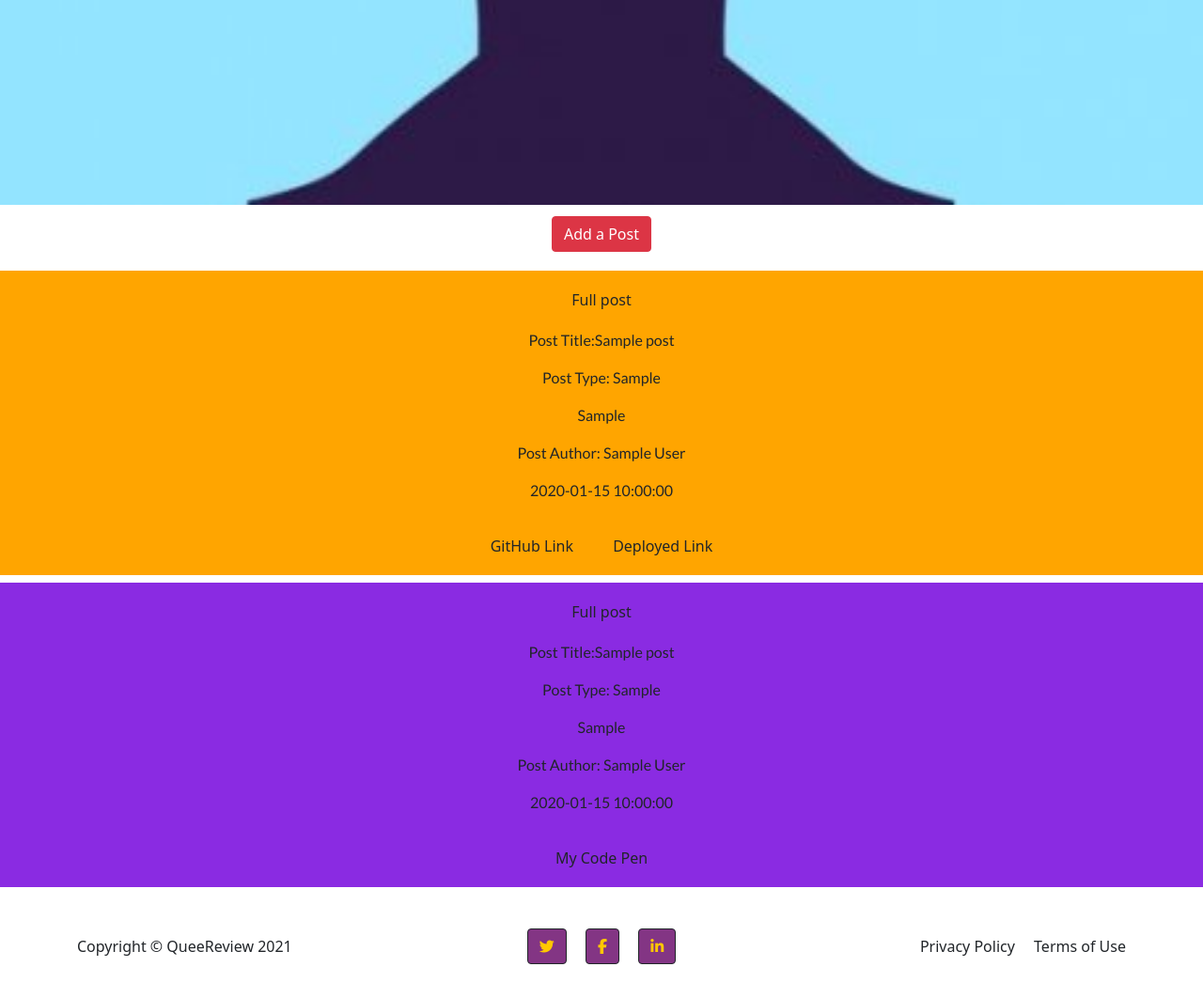
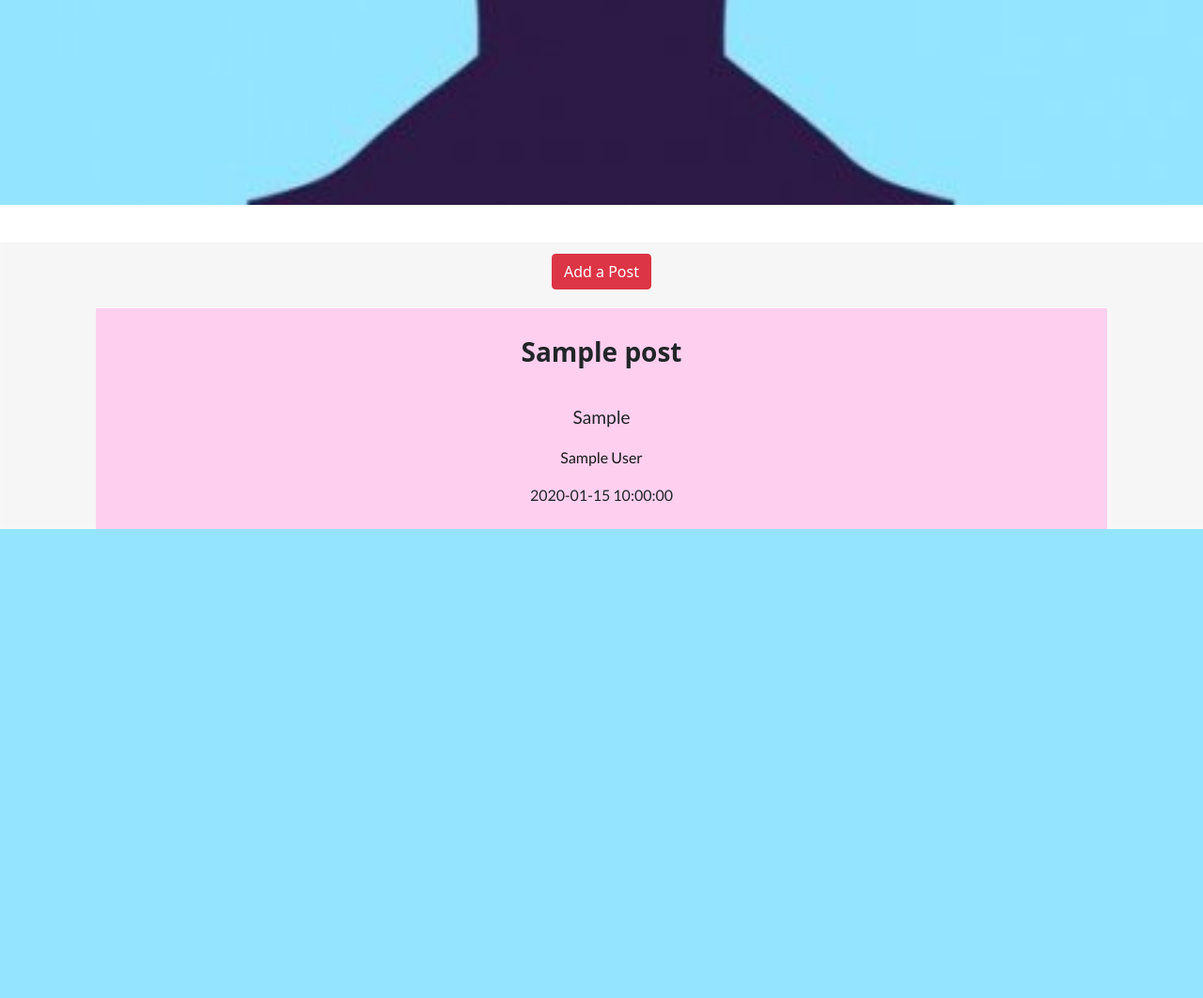
Before and after one commit to Lucy-Glanville-Brown/queereview, a Flask app: page /review_stream in a window 1280 px wide. Shown: the part 906-1968 px from the top of the page at 94% size. After the commit the page ends 1469 px from the top, so only its background shows below. Run offline with Flask 2, Linux system fonts and the light colour scheme; a database or web service that is not in the repository returns one stand-in record (values such as "Sample title"); some libraries are stand-ins or nearby versions.

Commit message:
Added back ground to poststream

```diff
--- a/static/css/style.css
+++ b/static/css/style.css
@@ -11,6 +11,7 @@ html {
     height: 100%;
     text-align: center;
     box-sizing: border-box;
+    overflow-x: hidden;
 }
 
 /* ---------------------navbar*/
@@ -64,8 +65,21 @@ html {
     justify-content: space-around;
     align-items: center;
     flex-direction: column;
+    margin-bottom: 40px;
 }
 
+.hero-single {
+    background-image: url('/static/img/pridering.png');
+    background-position: center;
+    background-repeat: no-repeat;
+    background-size: cover;
+    height: 50vh;
+    display:flex;
+    justify-content: space-around;
+    align-items: center;
+    flex-direction: column;
+    margin-bottom: 40px;
+}
 
 .hero-profile {
 
@@ -258,3 +272,22 @@ a:hover {
 .profile-container {
     padding: 20px;
 }
+
+.posts{
+    margin-left: 20px;
+    margin-right: 20px;
+}
+
+.input_p {
+    font-size: 1.2rem;
+    font-weight: 400;
+}
+
+.stream-container {
+    background-image: url('/static/img/flag.png');
+    background-size: cover;
+    background-repeat: no-repeat;
+    background-attachment: fixed;
+
+
+}
--- a/templates/review_stream.html
+++ b/templates/review_stream.html
@@ -2,55 +2,68 @@
 
 {% block content %}
 
+
 <div class="hero-posts">
     <h2 class="top-head">Welcome to the Post Stream</h2>
-    <h3 class="top-sub">The place for reading about the latest info, taking part in code reviews and helping others with their code snippets</h3>
+    <h3 class="top-sub">The place for reading about the latest info, taking part in code reviews and helping others with
+        their code snippets</h3>
 
 </div>
+<div class="stream-container">
 
+<div class="container">
 <a class="btn btn-danger" href="{{ url_for('upload_post') }}">Add a Post</a>
 {% for post in posts | reverse %}
 
 {% if post.post_type == 'general' %}
-<div style="background-color: red">
-    <a href="{{url_for('post', post_id=post._id)}}" class="btn">Full post</a>
-    <p>Post Title:{{post.post_title}}</p>
-    <p>{{post.post_type}}</p>
-    <p>{{post.post_input}}</p>
-    <p>Post Author: {{post.author}}</p>
-    <p>{{post.date}}</p>
-
+<div style="background-color: rgba(171, 207, 239, 0.98)" class="posts">
+    <div class="row">
+        <h3>{{post.post_title}}</h3>
+    </div>
+    <div class="row">
+        <p class="input_p">{{post.post_input}}</p>
+        <p><a href="{{ url_for('profile', username=post.username ) }}">{{post.author}}</a></p>
+        <p>{{post.date}}</p>
+        <a href="{{url_for('post', post_id=post._id)}}" class="btn">Full post</a>
+    </div>
 </div>
 {% endif %}
 {% if post.github %}
-<div style="background-color: orange">
+<div style="background-color:rgba(255, 207, 239, 0.98)" class="posts">
+    <div class="row">
+    <h3>{{post.post_title}}</h3>
+    </div>
+    <div class="row">
+    <p class="input_p">{{post.post_input}}</p>
+    <p><a href="{{ url_for('profile', username=post.username ) }}">{{post.author}}</a></p>
+    <p>{{post.date}}</p>
+    </div>
+
+    <a href={{post.github}} target="_blank" class="btn">GitHub Link</a>
+    <a href={{post.deployed}} target="_blank" class="btn">Deployed Link</a>
     <a href="{{url_for('post', post_id=post._id)}}" class="btn">Full post</a>
-    <p>Post Title:{{post.post_title}}</p>
-    <p>Post Type: {{post.post_type}}</p>
-    <p>{{post.post_input}}</p>
-    <p>Post Author: {{post.author}}</p>
-    <p>{{post.date}}</p>
-
-        <a href={{post.github}} target="_blank" class="btn">GitHub Link</a>
-
-        <a href={{post.deployed}} target="_blank" class="btn">Deployed Link</a>
 
 
 </div>
 {% endif %}
 {% if post.code_pen %}
-<div style="background-color: blueviolet">
+<div style="background-color: rgba(230, 239, 171, 0.98)" class="posts">
+    <div class="row">
+    <h3>{{post.post_title}}</h3>
+    </div>
+    <div class="row">
+    <p class="input_p">{{post.post_input}}</p>
+    <p><a href="{{ url_for('profile', username=post.username ) }}">{{post.author}}</a></p>
+    <p>{{post.date}}</p>
+    </div>
+    <a href={{post.code_pen}} target="_blank" class="btn">My Code Pen</a>
     <a href="{{url_for('post', post_id=post._id)}}" class="btn">Full post</a>
-    <p>Post Title:{{post.post_title}}</p>
-    <p>Post Type: {{post.post_type}}</p>
-    <p>{{post.post_input}}</p>
-    <p>Post Author: {{post.author}}</p>
-    <p>{{post.date}}</p>
-        <a href={{post.code_pen}} target="_blank" class="btn">My Code Pen</a>
 
 
 
 </div>
+</div>
+</div>
 {% endif %}
 {% endfor %}
 {% endblock %}
--- a/templates/users.html
+++ b/templates/users.html
@@ -10,7 +10,7 @@
     <div class="row stream">
 
 
-        {% for user in users %}
+        {% for user in users | reverse %}
         <div class="col-sm-1 col-md-4 col-lg-3 flex">
 
             <div class="post_card">
--- a/utilities.py
+++ b/utilities.py
@@ -146,7 +146,7 @@ def edit_review_post():
     github = request.form['github']
     deployed = request.form['deployed']
 
-    edi_post = {
+    edit_post = {
         'post_title': post_title,
         'post_input': post_input,
         'deployed': deployed,
```
Also changed, not shown: templates/post.html (+11 -8 lines), static/img/flag.png (added), static/img/pastle.png (added), static/img/people3.jpg (added), static/img/pridering.png (added), static/img/soft.jpg (added), static/img/stream.jpg (added).
